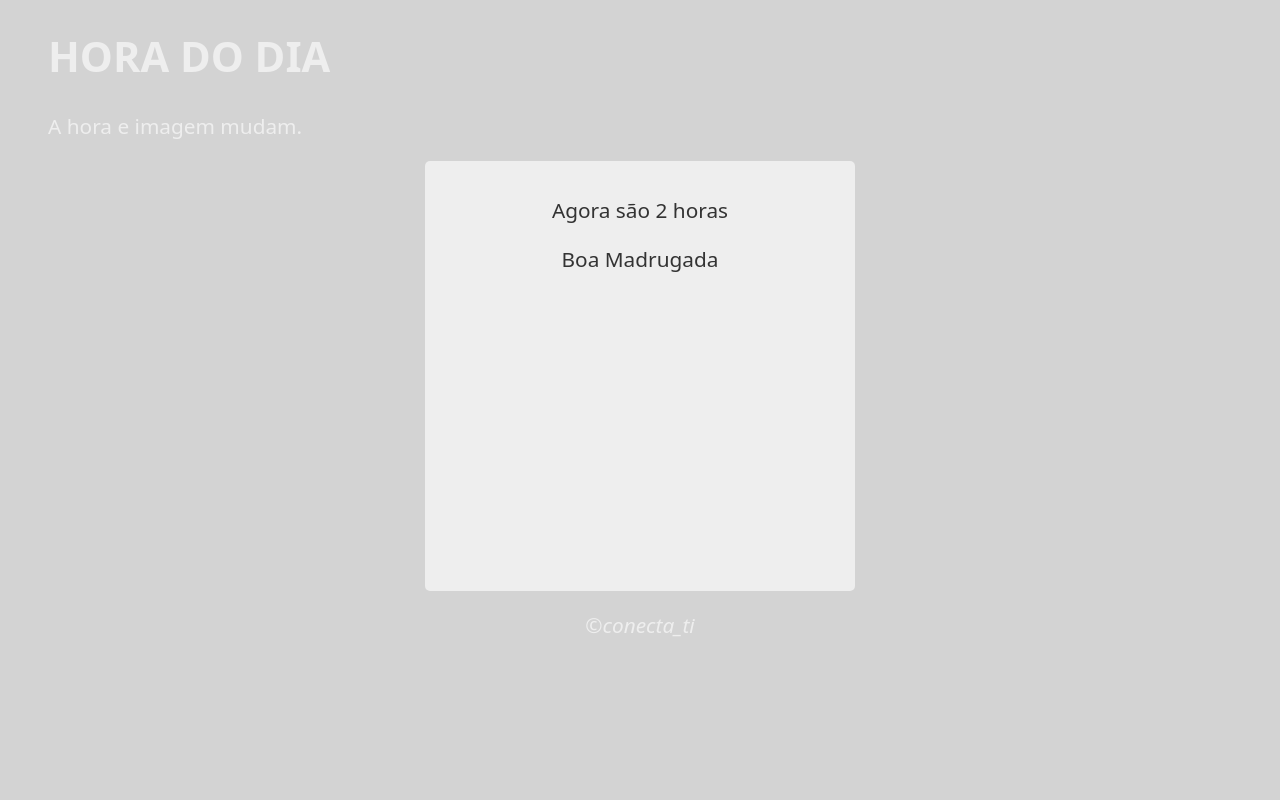
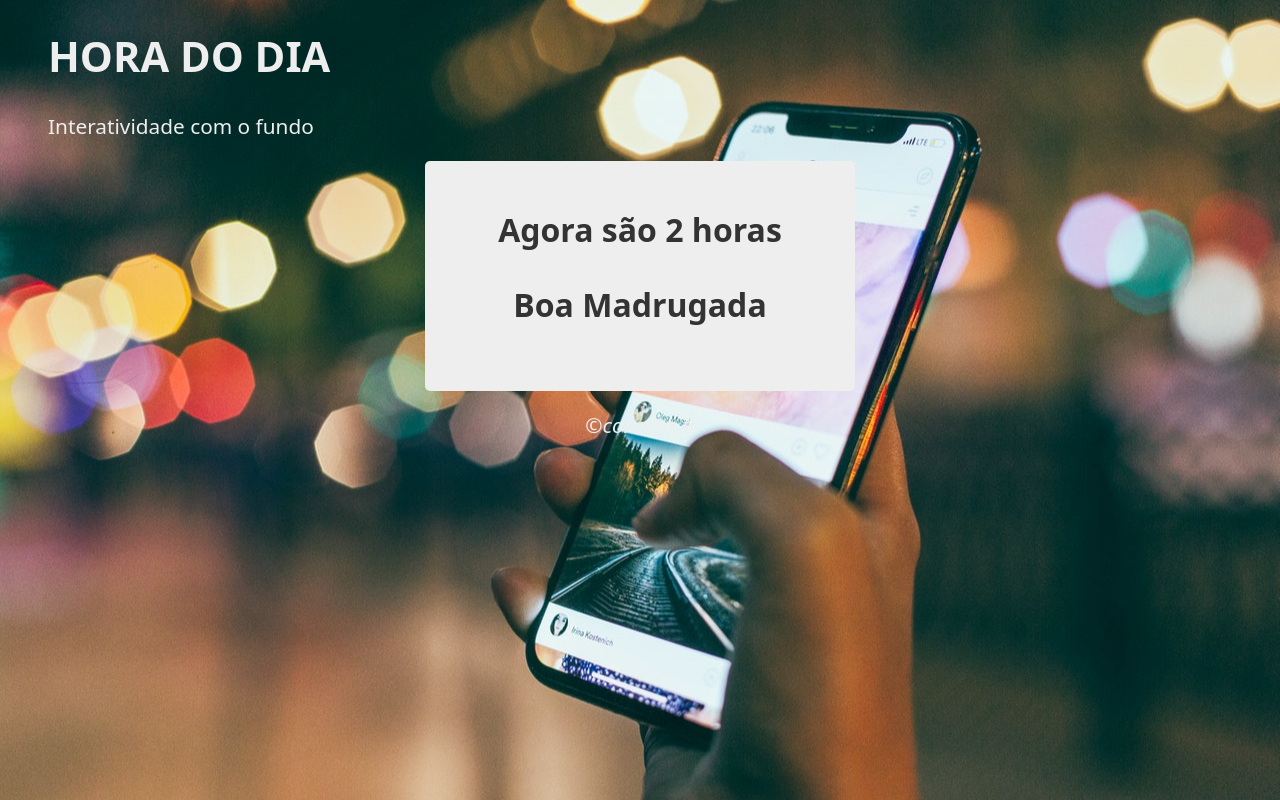
Before and after one commit to tanislaucacuengue/javascript, a plain HTML site: page _exercicios/PRATICANDO/index.html in a window 1280 px wide. Drawn offline with Linux system fonts and the light colour scheme.

Commit message:
Fiz sozinho o exercício
Tentei fazer sem ver o vídeo

```diff
--- a/_exercicios/PRATICANDO/index.html
+++ b/_exercicios/PRATICANDO/index.html
@@ -11,17 +11,19 @@
     <header>
         <h1>HORA DO DIA</h1>
 
-        <p>A hora e imagem mudam.</p>
+        <p>Interatividade com o fundo</p>
     </header>
 
-    <section>
+    <section id="sec">
         <div>
             <p id="hora">Aqui vai a hora do dia</p>
         </div>
 
         <div id="res">
-            Aqui vai a imagem
+            Saudação
         </div>
+
+
     </section>
 
     <footer>
--- a/_exercicios/PRATICANDO/script.js
+++ b/_exercicios/PRATICANDO/script.js
@@ -1,30 +1,43 @@
 var data = new Date()
-var hora =  data.getHours()
+var hora = data.getHours()
 var time = window.document.getElementById('hora')
 var res = window.document.getElementById('res')
+var sec = window.document.getElementById('sec')
 
 time.innerHTML = `Agora são ${hora} horas`
 
 if (hora >= 6 && hora < 12) {
     res.innerHTML = 'Bom dia'
-    window.document.body.style.backgroundColor = 'skyblue'
-    window.document.body.style.color = 'black'
+    window.document.body.style.backgroundImage = 'url(img/manha.jpg)'
+    /*window.document.body.style.backgroundColor = 'skyblue'
+    window.document.body.style.color = '#00276ee8'*/
+
+
 
 }
 
 else if (hora >= 12 && hora < 18) {
     res.innerHTML = 'Boa Tarde'
-    window.document.body.style.backgroundColor = '#6e4b00e8'
+    window.document.body.style.backgroundImage = 'url(img/tarde.jpg)'
+   /* window.document.body.style.backgroundColor = '#6e4b00e8'*/
+
+
 }
 
 else if (hora >= 18 && hora <= 23) {
     res.innerHTML = 'Boa Noite'
-    window.document.body.style.backgroundColor = '#00276ee8'
+    window.document.body.style.backgroundImage = 'url(img/noite.jpg)'
+    /*window.document.body.style.backgroundColor = '#00276ee8'*/
+
 }
 
 else if (hora >= 0 && hora <= 5) {
     res.innerHTML = 'Boa Madrugada'
-    window.document.body.style.backgroundColor = 'lightgray'
+    window.document.body.style.backgroundImage = 'url(img/madrugada.jpg)'
+    /*window.document.body.style.backgroundColor = 'lightgray'
+    window.document.body.style.color = '#00276ee8'*/
+
+
 }
 
 else{
--- a/_exercicios/PRATICANDO/style.css
+++ b/_exercicios/PRATICANDO/style.css
@@ -4,6 +4,11 @@ body{
     text-align: center;
     background-color: #333333;
     color: #eeeeee;
+    background-image: url("#");
+    background-attachment: fixed;
+    background-position: center center;
+    background-repeat: no-repeat;
+    background-size: cover;
 }
 
 header{
@@ -14,13 +19,16 @@ header{
 section{
     background-color: #eeeeee;
     color: #333333;
-    height: 400px;
+    height: 200px;
     width: 400px;
     margin: auto;
     padding: 15px;
     border-radius: 5px;
     box-shadow: 2px 5px 8px solid #ffffff;
+    font-size: 2rem;
+    font-weight: bold;
 }
+
 
 footer{
     font-style: italic;
```
Also changed, not shown: _exercicios/PRATICANDO/img/madrugada.jpg (added), _exercicios/PRATICANDO/img/manha.jpg (added), _exercicios/PRATICANDO/img/noite.jpg (added), _exercicios/PRATICANDO/img/tarde.jpg (added).
